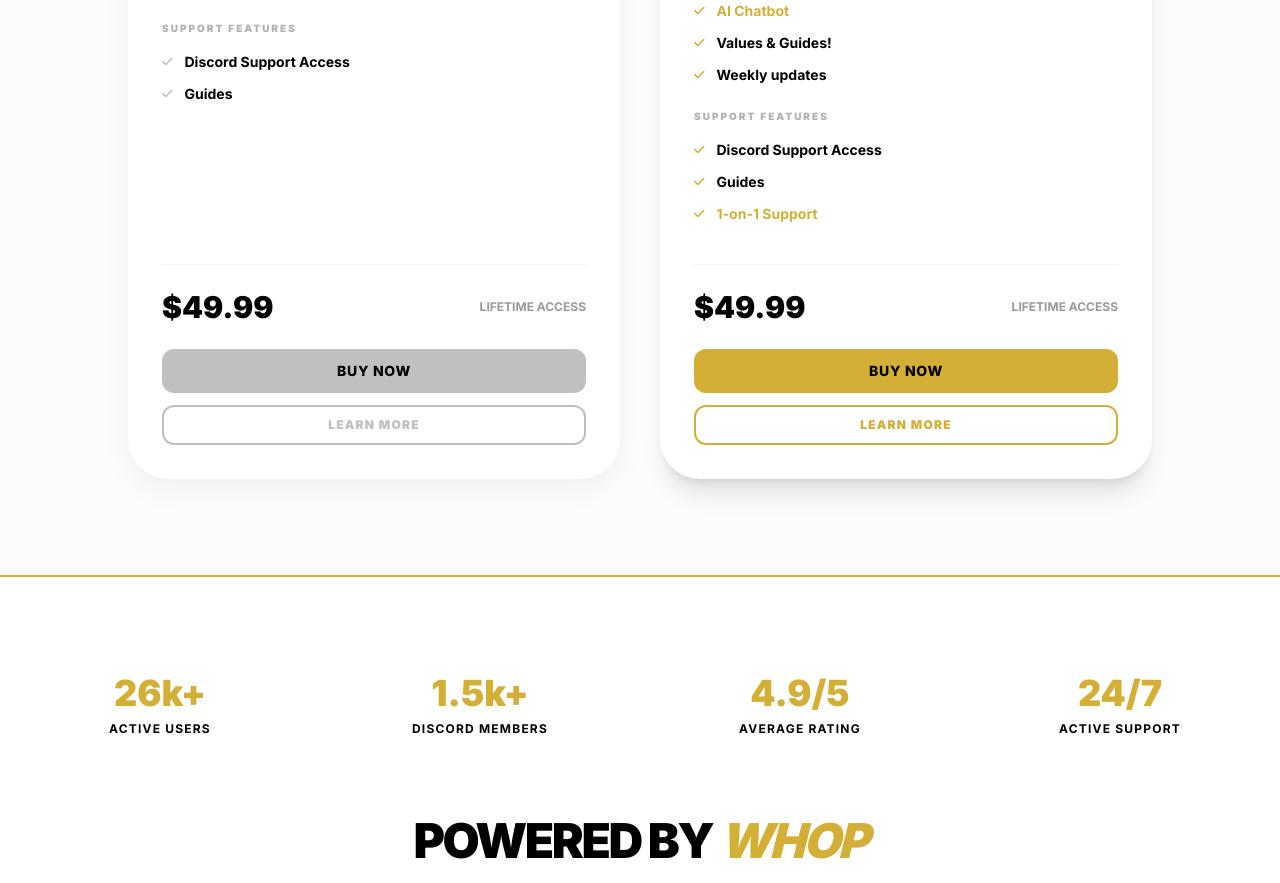
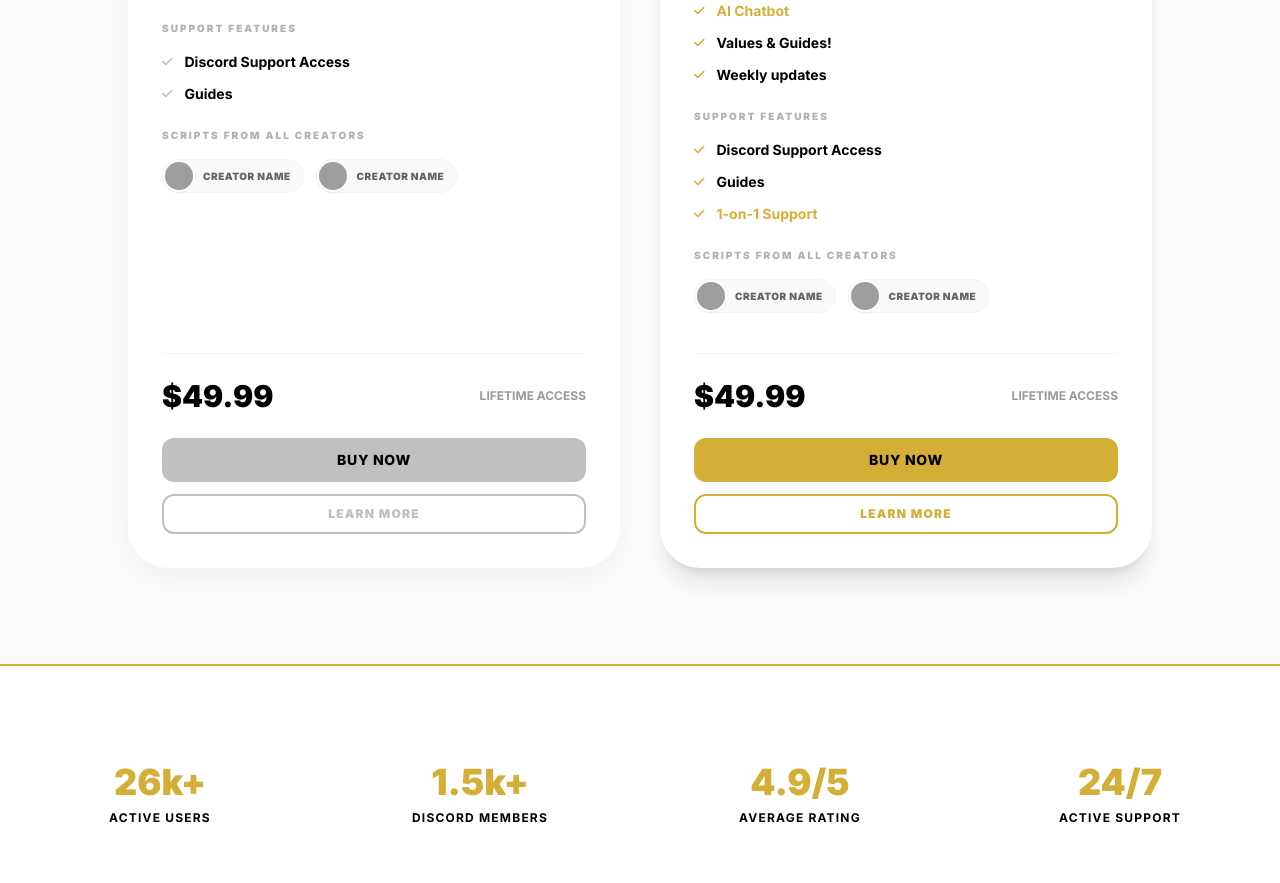
Before and after one commit to krakraboom123/gpchub.com, a website: page index.html in a window 1280 px wide. Shown: the part 1624-2507 px from the top of the page. Drawn offline with nearby package versions, Linux system fonts and the light colour scheme; grey boxes are pictures that could not be loaded.

Commit message:
Add files via upload

```diff
--- a/index.html
+++ b/index.html
@@ -176,6 +176,25 @@
                                 </li>
                             </ul>
                         </div>
+
+                        <!-- Creators Section -->
+                        <div>
+                            <h4 class="text-[10px] font-black uppercase tracking-[0.2em] text-black/30 mb-4">Scripts from all creators</h4>
+                            <div class="flex flex-wrap gap-3">
+                                <div class="group/creator flex items-center gap-2 bg-gray-50 pr-3 rounded-full border border-gray-100 hover:border-silver/30 transition">
+                                    <div class="w-8 h-8 rounded-full bg-gray-200 overflow-hidden border-2 border-white shadow-sm">
+                                        <img src="creator1.png" alt="" class="w-full h-full object-cover" onerror="this.src='https://ui-avatars.com/api/?name=C1&background=C0C0C0&color=fff'">
+                                    </div>
+                                    <span class="text-[10px] font-black uppercase tracking-wider text-black/60">Creator Name</span>
+                                </div>
+                                <div class="group/creator flex items-center gap-2 bg-gray-50 pr-3 rounded-full border border-gray-100 hover:border-silver/30 transition">
+                                    <div class="w-8 h-8 rounded-full bg-gray-200 overflow-hidden border-2 border-white shadow-sm">
+                                        <img src="creator2.png" alt="" class="w-full h-full object-cover" onerror="this.src='https://ui-avatars.com/api/?name=C2&background=C0C0C0&color=fff'">
+                                    </div>
+                                    <span class="text-[10px] font-black uppercase tracking-wider text-black/60">Creator Name</span>
+                                </div>
+                            </div>
+                        </div>
                     </div>
 
                     <div class="pt-6 border-t border-gray-100">
@@ -246,6 +265,25 @@
                                 </li>
                             </ul>
                         </div>
+
+                        <!-- Creators Section -->
+                        <div>
+                            <h4 class="text-[10px] font-black uppercase tracking-[0.2em] text-black/30 mb-4">Scripts from all creators</h4>
+                            <div class="flex flex-wrap gap-3">
+                                <div class="group/creator flex items-center gap-2 bg-gray-50 pr-3 rounded-full border border-gray-100 hover:border-gold/30 transition">
+                                    <div class="w-8 h-8 rounded-full bg-gray-200 overflow-hidden border-2 border-white shadow-sm">
+                                        <img src="creator1.png" alt="" class="w-full h-full object-cover" onerror="this.src='https://ui-avatars.com/api/?name=C1&background=D4AF37&color=fff'">
+                                    </div>
+                                    <span class="text-[10px] font-black uppercase tracking-wider text-black/60">Creator Name</span>
+                                </div>
+                                <div class="group/creator flex items-center gap-2 bg-gray-50 pr-3 rounded-full border border-gray-100 hover:border-gold/30 transition">
+                                    <div class="w-8 h-8 rounded-full bg-gray-200 overflow-hidden border-2 border-white shadow-sm">
+                                        <img src="creator2.png" alt="" class="w-full h-full object-cover" onerror="this.src='https://ui-avatars.com/api/?name=C2&background=D4AF37&color=fff'">
+                                    </div>
+                                    <span class="text-[10px] font-black uppercase tracking-wider text-black/60">Creator Name</span>
+                                </div>
+                            </div>
+                        </div>
                     </div>
 
                     <div class="pt-6 border-t border-gray-100">
```
